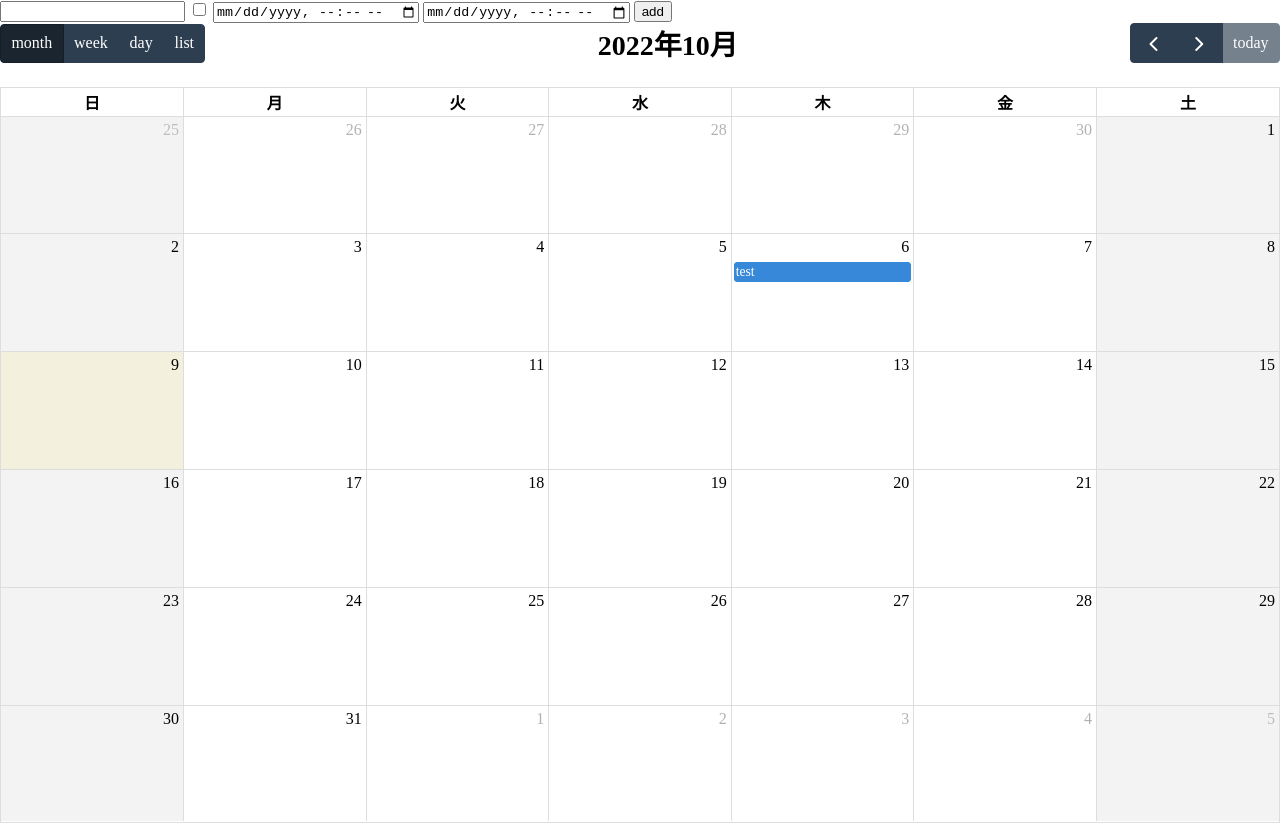
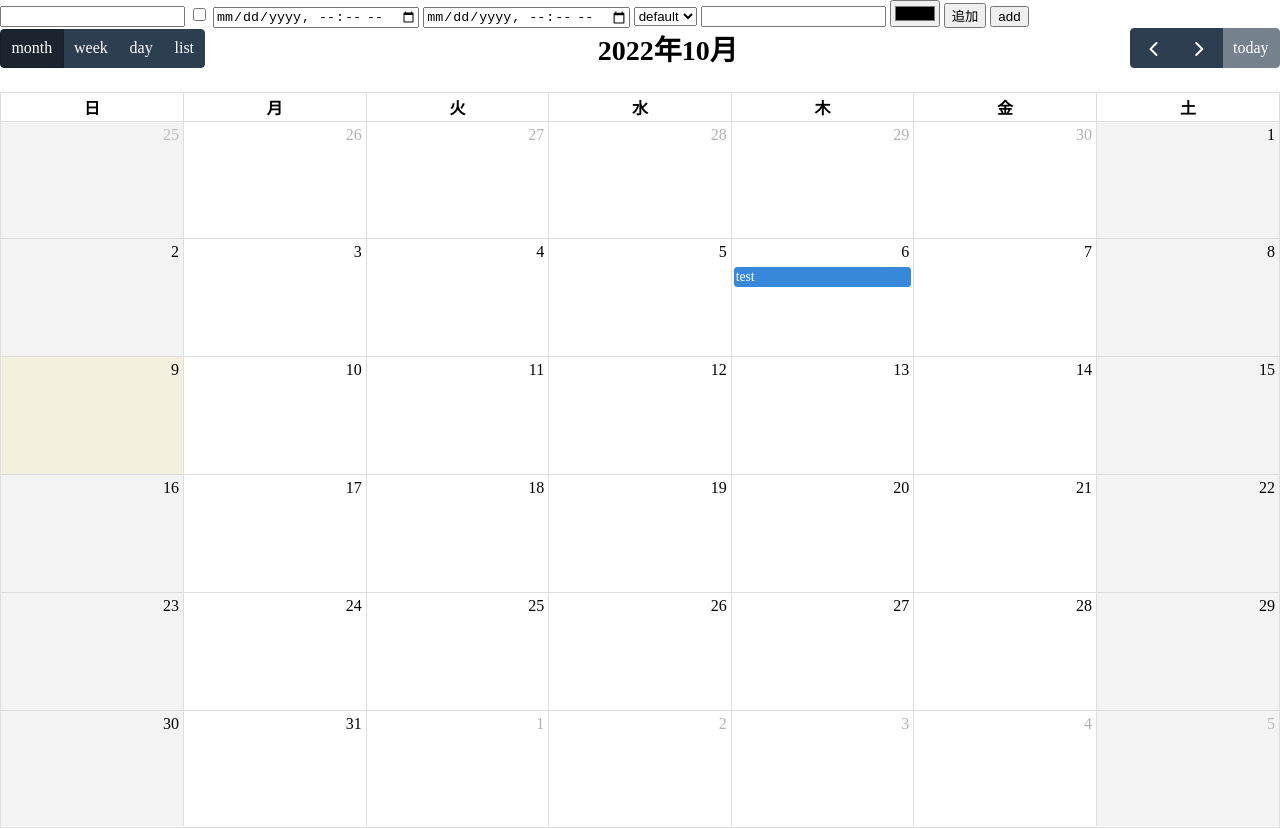
Before and after one commit to fazerog02/FullCalenderTest, a plain HTML site: page index.html in a window 1280 px wide. Drawn offline with nearby package versions, Linux system fonts and the light colour scheme.

Commit message:
Update index.html

```diff
--- a/index.html
+++ b/index.html
@@ -14,6 +14,14 @@
     <input type="checkbox" id="is_all_day_input" />
     <input type="datetime-local" id="start_input" />
     <input type="datetime-local" id="end_input" />
+
+    <select id="tag_input">
+      <option>default</option>
+    </select>
+    <input type="text" id="tag_title" />
+    <input type="color" id="tag_color" />
+    <button onclick="addTag()">追加</button>
+
     <button onclick="addEvent()">add</button>
     <div id="calendar"></div>
     <script src="./index.js"></script>
```
